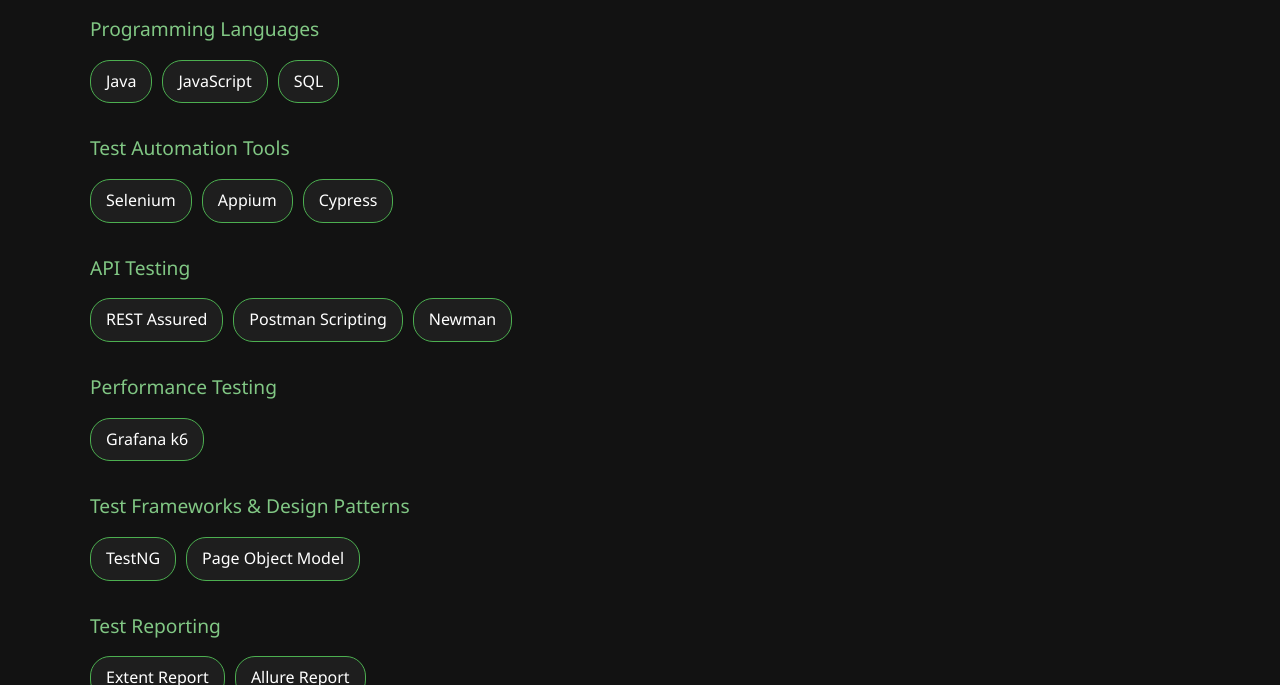
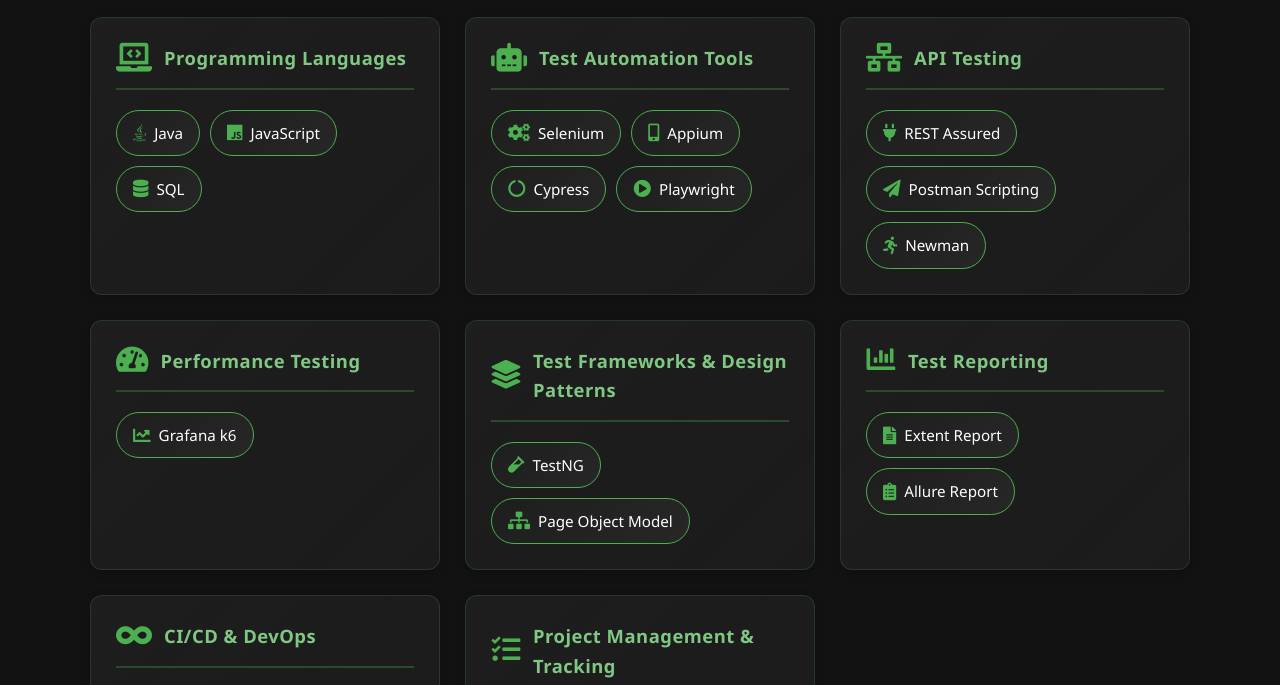
Before and after one commit to imransdet/imransdet.github.io, a website built with webpack: page index.html in a window 1280 px wide. Shown: the part 1190-1875 px from the top of the page. Built offline with nearby package versions, Linux system fonts and the light colour scheme.

Commit message:
new changes at tech skill_2

```diff
--- a/css/style.css
+++ b/css/style.css
@@ -155,37 +155,108 @@
   margin-bottom: 10px;
 }
 
+.skills-grid {
+  display: grid;
+  grid-template-columns: repeat(auto-fit, minmax(300px, 1fr));
+  gap: 25px;
+  margin-top: 30px;
+}
+
 .skills-category {
-  margin-bottom: 30px;
+  background: linear-gradient(135deg, var(--secondary-bg) 0%, rgba(30, 30, 30, 0.8) 100%);
+  padding: 25px;
+  border-radius: 12px;
+  border: 1px solid rgba(76, 175, 80, 0.2);
+  transition: all 0.3s ease;
+  box-shadow: 0 2px 10px rgba(0, 0, 0, 0.2);
+}
+
+.skills-category:hover {
+  transform: translateY(-5px);
+  border-color: var(--accent-color);
+  box-shadow: 0 8px 20px rgba(76, 175, 80, 0.3);
+}
+
+.category-header {
+  display: flex;
+  align-items: center;
+  gap: 12px;
+  margin-bottom: 20px;
+  padding-bottom: 15px;
+  border-bottom: 2px solid rgba(76, 175, 80, 0.3);
+}
+
+.category-icon {
+  font-size: 1.8rem;
+  color: var(--accent-color);
+  min-width: 30px;
+  text-align: center;
 }
 
 .category-title {
   color: var(--light-accent);
-  font-size: 1.2rem;
-  margin-bottom: 15px;
-  font-weight: 500;
+  font-size: 1.15rem;
+  margin: 0;
+  font-weight: 600;
+  letter-spacing: 0.5px;
 }
 
 .skills-container {
   display: flex;
   flex-wrap: wrap;
   gap: 10px;
-  margin-bottom: 10px;
 }
 
 .skill {
-  background-color: var(--secondary-bg);
-  padding: 8px 15px;
-  border-radius: 20px;
+  background: linear-gradient(135deg, var(--secondary-bg) 0%, rgba(40, 40, 40, 0.9) 100%);
+  padding: 10px 16px;
+  border-radius: 25px;
   border: 1px solid var(--accent-color);
   color: var(--text-primary);
   transition: all 0.3s ease;
+  font-size: 0.95rem;
+  font-weight: 500;
+  display: inline-flex;
+  align-items: center;
+  gap: 8px;
+  cursor: pointer;
+}
+
+.skill i {
+  font-size: 1.1rem;
+  color: var(--accent-color);
 }
 
 .skill:hover {
-  background-color: var(--accent-color);
-  transform: translateY(-2px);
-  box-shadow: 0 4px 8px rgba(76, 175, 80, 0.3);
+  background: linear-gradient(135deg, var(--accent-color) 0%, var(--light-accent) 100%);
+  transform: translateY(-3px) scale(1.05);
+  box-shadow: 0 6px 15px rgba(76, 175, 80, 0.4);
+  border-color: var(--light-accent);
+}
+
+.skill:hover i {
+  color: var(--text-primary);
+  animation: iconBounce 0.5s ease;
+}
+
+@keyframes iconBounce {
+  0%, 100% { transform: scale(1); }
+  50% { transform: scale(1.2); }
+}
+
+/* Responsive adjustments for skills grid */
+@media (max-width: 768px) {
+  .skills-grid {
+    grid-template-columns: 1fr;
+  }
+
+  .category-icon {
+    font-size: 1.5rem;
+  }
+
+  .category-title {
+    font-size: 1rem;
+  }
 }
 
 .highlight {
--- a/index.html
+++ b/index.html
@@ -73,75 +73,102 @@
   <section id="skills">
     <h2>
       <a href="https://github.com/imransdet" target="_blank" class="skills-header-link">
-        Technical Skills - Hands On
+        <i class="fas fa-code"></i> Technical Skills - Hands On
         <i class="fas fa-external-link-alt"></i>
       </a>
     </h2>
 
+    <div class="skills-grid">
       <div class="skills-category">
+        <div class="category-header">
+          <i class="fas fa-laptop-code category-icon"></i>
           <h3 class="category-title">Programming Languages</h3>
+        </div>
         <div class="skills-container">
-        <span class="skill">Java</span>
-        <span class="skill">JavaScript</span>
-        <span class="skill">SQL</span>
+          <span class="skill"><i class="fab fa-java"></i> Java</span>
+          <span class="skill"><i class="fab fa-js"></i> JavaScript</span>
+          <span class="skill"><i class="fas fa-database"></i> SQL</span>
         </div>
       </div>
 
       <div class="skills-category">
+        <div class="category-header">
+          <i class="fas fa-robot category-icon"></i>
           <h3 class="category-title">Test Automation Tools</h3>
+        </div>
         <div class="skills-container">
-        <span class="skill">Selenium</span>
-        <span class="skill">Appium</span>
-        <span class="skill">Cypress</span>
+          <span class="skill"><i class="fas fa-cogs"></i> Selenium</span>
+          <span class="skill"><i class="fas fa-mobile-alt"></i> Appium</span>
+          <span class="skill"><i class="fas fa-circle-notch"></i> Cypress</span>
+          <span class="skill"><i class="fas fa-play-circle"></i> Playwright</span>
         </div>
       </div>
 
       <div class="skills-category">
+        <div class="category-header">
+          <i class="fas fa-network-wired category-icon"></i>
           <h3 class="category-title">API Testing</h3>
+        </div>
         <div class="skills-container">
-        <span class="skill">REST Assured</span>
-        <span class="skill">Postman Scripting</span>
-        <span class="skill">Newman</span>
+          <span class="skill"><i class="fas fa-plug"></i> REST Assured</span>
+          <span class="skill"><i class="fas fa-paper-plane"></i> Postman Scripting</span>
+          <span class="skill"><i class="fas fa-running"></i> Newman</span>
         </div>
       </div>
 
       <div class="skills-category">
+        <div class="category-header">
+          <i class="fas fa-tachometer-alt category-icon"></i>
           <h3 class="category-title">Performance Testing</h3>
+        </div>
         <div class="skills-container">
-        <span class="skill">Grafana k6</span>
+          <span class="skill"><i class="fas fa-chart-line"></i> Grafana k6</span>
         </div>
       </div>
 
       <div class="skills-category">
+        <div class="category-header">
+          <i class="fas fa-layer-group category-icon"></i>
           <h3 class="category-title">Test Frameworks & Design Patterns</h3>
+        </div>
         <div class="skills-container">
-        <span class="skill">TestNG</span>
-        <span class="skill">Page Object Model</span>
+          <span class="skill"><i class="fas fa-vial"></i> TestNG</span>
+          <span class="skill"><i class="fas fa-sitemap"></i> Page Object Model</span>
         </div>
       </div>
 
       <div class="skills-category">
+        <div class="category-header">
+          <i class="fas fa-chart-bar category-icon"></i>
           <h3 class="category-title">Test Reporting</h3>
+        </div>
         <div class="skills-container">
-        <span class="skill">Extent Report</span>
-        <span class="skill">Allure Report</span>
+          <span class="skill"><i class="fas fa-file-alt"></i> Extent Report</span>
+          <span class="skill"><i class="fas fa-clipboard-list"></i> Allure Report</span>
         </div>
       </div>
 
       <div class="skills-category">
+        <div class="category-header">
+          <i class="fas fa-infinity category-icon"></i>
           <h3 class="category-title">CI/CD & DevOps</h3>
+        </div>
         <div class="skills-container">
-        <span class="skill">Jenkins</span>
-        <span class="skill">GitHub Actions</span>
-        <span class="skill">CI/CD</span>
+          <span class="skill"><i class="fab fa-jenkins"></i> Jenkins</span>
+          <span class="skill"><i class="fab fa-github"></i> GitHub Actions</span>
+          <span class="skill"><i class="fas fa-code-branch"></i> CI/CD</span>
         </div>
       </div>
 
       <div class="skills-category">
+        <div class="category-header">
+          <i class="fas fa-tasks category-icon"></i>
           <h3 class="category-title">Project Management & Tracking</h3>
+        </div>
         <div class="skills-container">
-        <span class="skill">JIRA</span>
-        <span class="skill">Zephyr</span>
+          <span class="skill"><i class="fab fa-jira"></i> JIRA</span>
+          <span class="skill"><i class="fas fa-check-double"></i> Zephyr</span>
+        </div>
       </div>
     </div>
   </section>
```
Lines whose indentation alone changed are shown as unchanged.
